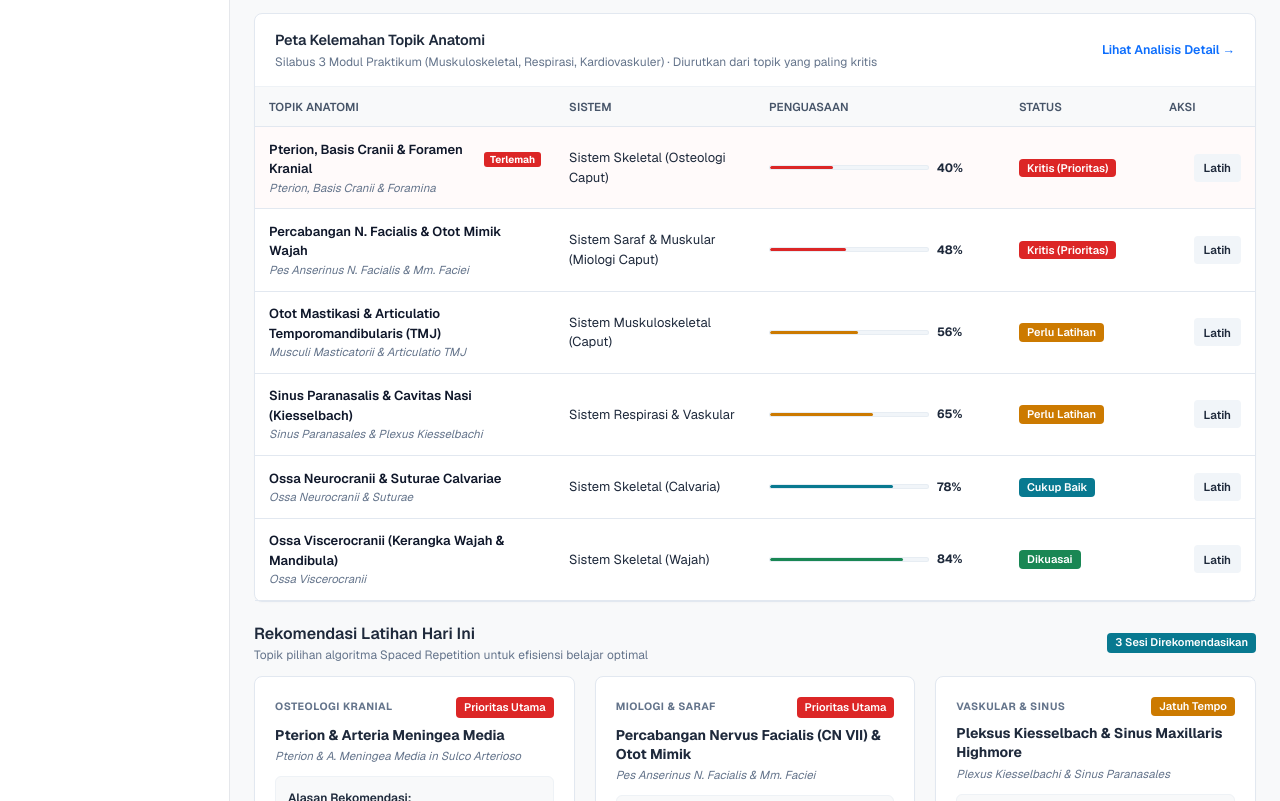
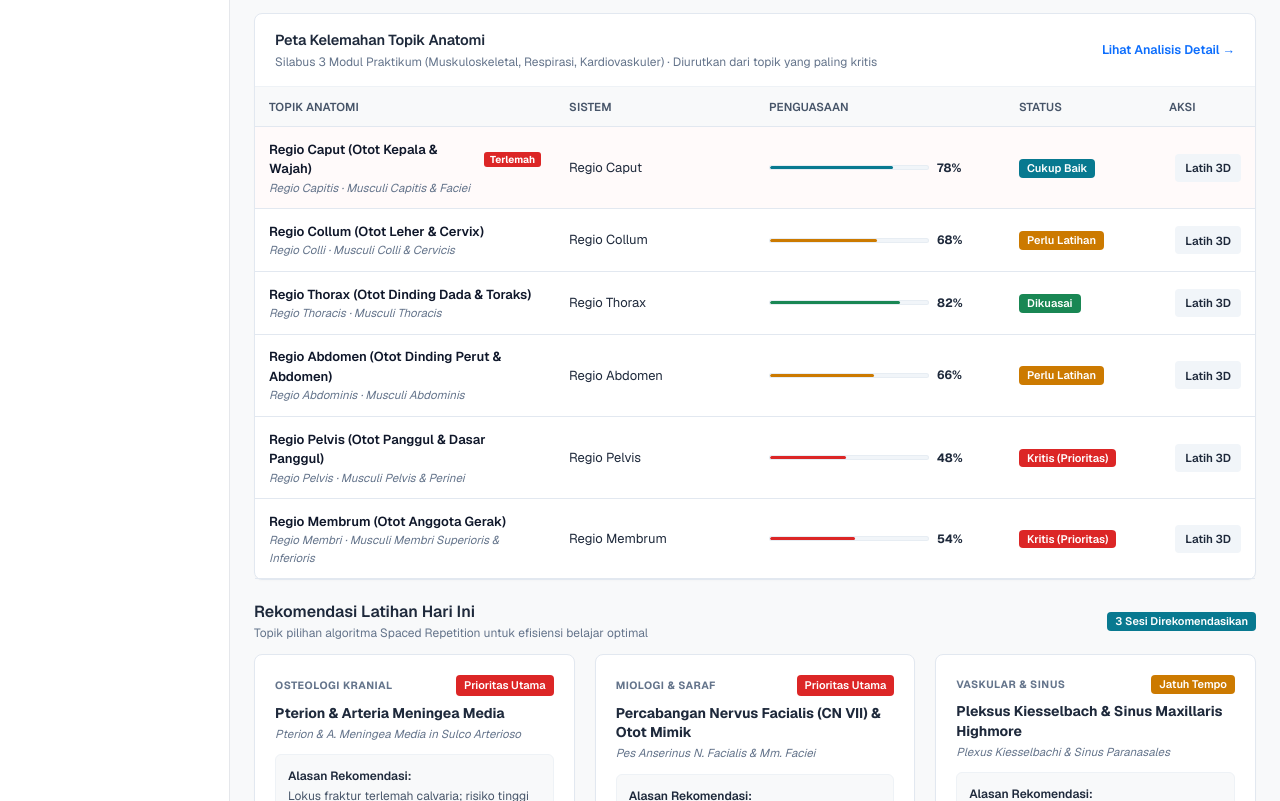
Before and after one commit to mohamadarif03/prima, a Next.js app: page /beranda in a window 1280 px wide. Shown: the part 740-1541 px from the top of the page. Built offline with nearby package versions, Linux system fonts and the light colour scheme.

Commit message:
feat(regions): synchronize regio naming between 3d practice and weakness map

```diff
--- a/lib/mock-data.ts
+++ b/lib/mock-data.ts
@@ -101,67 +101,67 @@ export const mockWeeklyProgress: WeeklyStudyItem[] = [
   { day: "Min", date: "03 Nov", itemsReviewed: 20, targetItems: 20 },
 ];
 
-// 4. Data Peta Kelemahan per Topik Anatomi Terintegrasi 3 Modul FK ULM
+// 4. Data Peta Kelemahan per Regio Tubuh (Selaras 6 Regio Latihan 3D)
 export const mockAnatomyWeaknesses: AnatomyTopicWeakness[] = [
   {
     id: "top-01",
-    topicNameIndo: "Pterion, Basis Cranii & Foramen Kranial",
-    topicNameLatin: "Pterion, Basis Cranii & Foramina",
-    system: "Sistem Skeletal (Osteologi Caput)",
-    masteryScore: 40,
-    totalItems: 24,
+    topicNameIndo: "Regio Caput (Otot Kepala & Wajah)",
+    topicNameLatin: "Regio Capitis · Musculi Capitis & Faciei",
+    system: "Regio Caput",
+    masteryScore: 78,
+    totalItems: 15,
+    weakItemsCount: 3,
+    urgencyLevel: "baik",
+  },
+  {
+    id: "top-02",
+    topicNameIndo: "Regio Collum (Otot Leher & Cervix)",
+    topicNameLatin: "Regio Colli · Musculi Colli & Cervicis",
+    system: "Regio Collum",
+    masteryScore: 68,
+    totalItems: 15,
+    weakItemsCount: 5,
+    urgencyLevel: "sedang",
+  },
+  {
+    id: "top-03",
+    topicNameIndo: "Regio Thorax (Otot Dinding Dada & Toraks)",
+    topicNameLatin: "Regio Thoracis · Musculi Thoracis",
+    system: "Regio Thorax",
+    masteryScore: 82,
+    totalItems: 12,
+    weakItemsCount: 2,
+    urgencyLevel: "unggul",
+  },
+  {
+    id: "top-04",
+    topicNameIndo: "Regio Abdomen (Otot Dinding Perut & Abdomen)",
+    topicNameLatin: "Regio Abdominis · Musculi Abdominis",
+    system: "Regio Abdomen",
+    masteryScore: 66,
+    totalItems: 10,
+    weakItemsCount: 4,
+    urgencyLevel: "sedang",
+  },
+  {
+    id: "top-05",
+    topicNameIndo: "Regio Pelvis (Otot Panggul & Dasar Panggul)",
+    topicNameLatin: "Regio Pelvis · Musculi Pelvis & Perinei",
+    system: "Regio Pelvis",
+    masteryScore: 48,
+    totalItems: 15,
     weakItemsCount: 8,
     urgencyLevel: "kritis",
   },
   {
-    id: "top-02",
-    topicNameIndo: "Percabangan N. Facialis & Otot Mimik Wajah",
-    topicNameLatin: "Pes Anserinus N. Facialis & Mm. Faciei",
-    system: "Sistem Saraf & Muskular (Miologi Caput)",
-    masteryScore: 48,
-    totalItems: 22,
-    weakItemsCount: 6,
+    id: "top-06",
+    topicNameIndo: "Regio Membrum (Otot Anggota Gerak)",
+    topicNameLatin: "Regio Membri · Musculi Membri Superioris & Inferioris",
+    system: "Regio Membrum",
+    masteryScore: 54,
+    totalItems: 18,
+    weakItemsCount: 7,
     urgencyLevel: "kritis",
-  },
-  {
-    id: "top-03",
-    topicNameIndo: "Otot Mastikasi & Articulatio Temporomandibularis (TMJ)",
-    topicNameLatin: "Musculi Masticatorii & Articulatio TMJ",
-    system: "Sistem Muskuloskeletal (Caput)",
-    masteryScore: 56,
-    totalItems: 18,
-    weakItemsCount: 4,
-    urgencyLevel: "sedang",
-  },
-  {
-    id: "top-04",
-    topicNameIndo: "Sinus Paranasalis & Cavitas Nasi (Kiesselbach)",
-    topicNameLatin: "Sinus Paranasales & Plexus Kiesselbachi",
-    system: "Sistem Respirasi & Vaskular",
-    masteryScore: 65,
-    totalItems: 20,
-    weakItemsCount: 3,
-    urgencyLevel: "sedang",
-  },
-  {
-    id: "top-05",
-    topicNameIndo: "Ossa Neurocranii & Suturae Calvariae",
-    topicNameLatin: "Ossa Neurocranii & Suturae",
-    system: "Sistem Skeletal (Calvaria)",
-    masteryScore: 78,
-    totalItems: 26,
-    weakItemsCount: 2,
-    urgencyLevel: "baik",
-  },
-  {
-    id: "top-06",
-    topicNameIndo: "Ossa Viscerocranii (Kerangka Wajah & Mandibula)",
-    topicNameLatin: "Ossa Viscerocranii",
-    system: "Sistem Skeletal (Wajah)",
-    masteryScore: 84,
-    totalItems: 22,
-    weakItemsCount: 1,
-    urgencyLevel: "unggul",
   },
 ];
 
@@ -1240,7 +1240,7 @@ export const mockAnatomyRegions: AnatomyPracticeRegion[] = [
     id: "reg-pelvis",
     number: 5,
     name: "Regio Pelvis",
-    subName: "Otot Panggul, Gluteal & Dasar Panggul",
+    subName: "Otot Panggul & Dasar Panggul",
     latinName: "Musculi Pelvis, Glutei & Perinei",
     structuresCount: 15,
     modelUrl: "/models/muscles.glb",
--- a/src/app/beranda/page.tsx
+++ b/src/app/beranda/page.tsx
@@ -421,12 +421,12 @@ export default function BerandaPage() {
                       <span className={badgeClass}>{statusText}</span>
                     </td>
                     <td className="text-right">
-                      <button
-                        onClick={() => showToast(`Menyiapkan sesi latihan topik: ${topic.topicNameIndo}`)}
-                        className="h-[28px] px-2.5 bg-[#f1f5f9] hover:bg-[#e2e8f0] text-[#1e293b] text-[11.5px] font-semibold rounded-[4px] transition"
+                      <Link
+                        href={`/latihan?topik=${topic.system.toLowerCase().replace("regio ", "")}`}
+                        className="h-[28px] px-2.5 bg-[#f1f5f9] hover:bg-[#0d6efd] hover:text-white text-[#1e293b] text-[11.5px] font-semibold rounded-[4px] inline-flex items-center justify-center transition"
                       >
-                        Latih
-                      </button>
+                        Latih 3D
+                      </Link>
                     </td>
                   </tr>
                 );
--- a/src/app/kelemahan/page.tsx
+++ b/src/app/kelemahan/page.tsx
@@ -46,11 +46,18 @@ export default function KelemahanPage() {
     return [...topics].sort((a, b) => a.masteryScore - b.masteryScore)[0];
   }, [topics]);
 
-  // Regio options
+  // Regio options (Urutan 6 Regio Tubuh Standar Anatomis)
   const regioOptions = useMemo(() => {
-    const list = Array.from(new Set(topics.map((t) => t.regio)));
-    return ["Semua", ...list];
-  }, [topics]);
+    return [
+      "Semua",
+      "Regio Caput",
+      "Regio Collum",
+      "Regio Thorax",
+      "Regio Abdomen",
+      "Regio Pelvis",
+      "Regio Membrum",
+    ];
+  }, []);
 
   // Filtered & Sorted Topics
   const filteredTopics = useMemo(() => {
@@ -835,7 +842,7 @@ function TopicDetailContent({ selectedTopic, trendChartRef }: TopicDetailContent
             className="h-[34px] bg-[#0d6efd] hover:bg-[#0b5ed7] text-white text-[12.5px] font-semibold rounded-[6px] flex items-center justify-center gap-1.5 shadow-2xs transition"
           >
             <i className="bi bi-play-fill text-[15px]"></i>
-            <span>Latih Sekarang</span>
+            <span>Latih di 3D ({selectedTopic.regio})</span>
           </Link>
 
           <Link
--- a/src/app/latihan/page.tsx
+++ b/src/app/latihan/page.tsx
@@ -308,11 +308,11 @@ function LatihanContent() {
                         isSelected ? "text-[#0d6efd]" : "text-[#1e293b]"
                       }`}
                     >
-                      {reg.subName}
+                      {reg.name}
                     </h3>
                   </div>
                   <span className="text-[10.5px] text-[#64748b] block truncate mt-0.5 font-medium">
-                    {reg.name}
+                    {reg.subName}
                   </span>
                 </div>
 
@@ -501,7 +501,7 @@ function LatihanContent() {
                     <div className="space-y-2 pt-2 border-t border-[#f1f5f9]">
                       <div className="flex items-center justify-between">
                         <label className="text-[12px] font-bold text-[#1e293b]">
-                          Struktur di {selectedRegion.subName} ({filteredStructures.length}):
+                          Struktur di {selectedRegion.name} ({filteredStructures.length}):
                         </label>
                         <span className="text-[11px] text-[#64748b]">
                           Klik untuk menyorot
```
Also changed, not shown: 1 other file (tests, documents, lock files or other folders).
